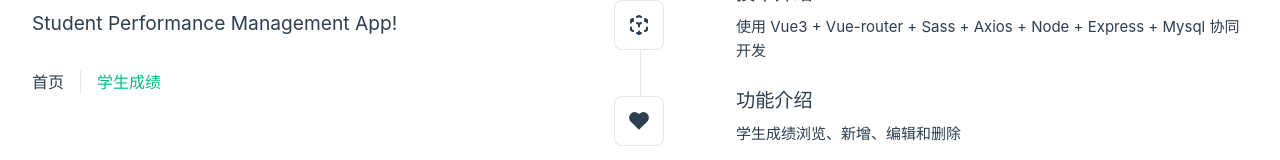
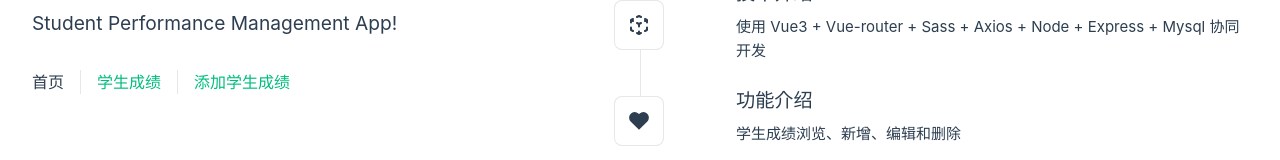
Before and after one commit to ran-up/vue3-node-mysql--student-score-admin, a Vue app: page /home in a window 1280 px wide. Shown: the part 375-535 px from the top of the page. Built offline with nearby package versions, Linux system fonts and the light colour scheme.

Commit message:
update:添加学生成绩按钮

```diff
--- a/src/App.vue
+++ b/src/App.vue
@@ -10,6 +10,7 @@ import HelloWorld from './components/HelloWorld.vue'
             <nav>
                 <router-link to="/home">首页</router-link>
                 <router-link to="/info">学生成绩</router-link>
+                <router-link to="/update">添加学生成绩</router-link>
             </nav>
         </div>
     </header>
```
